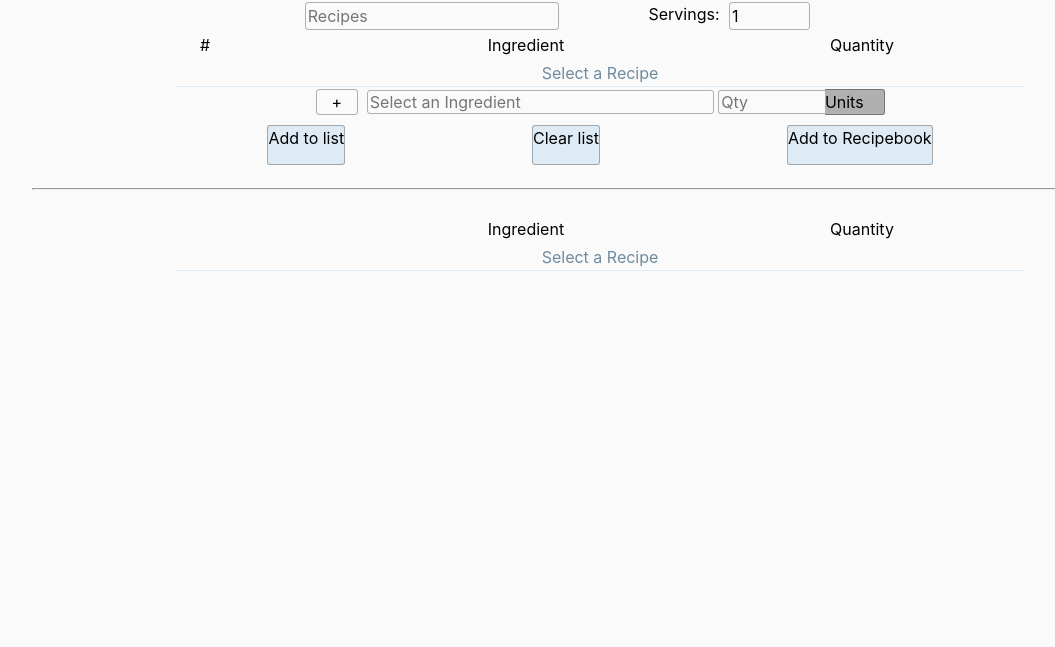
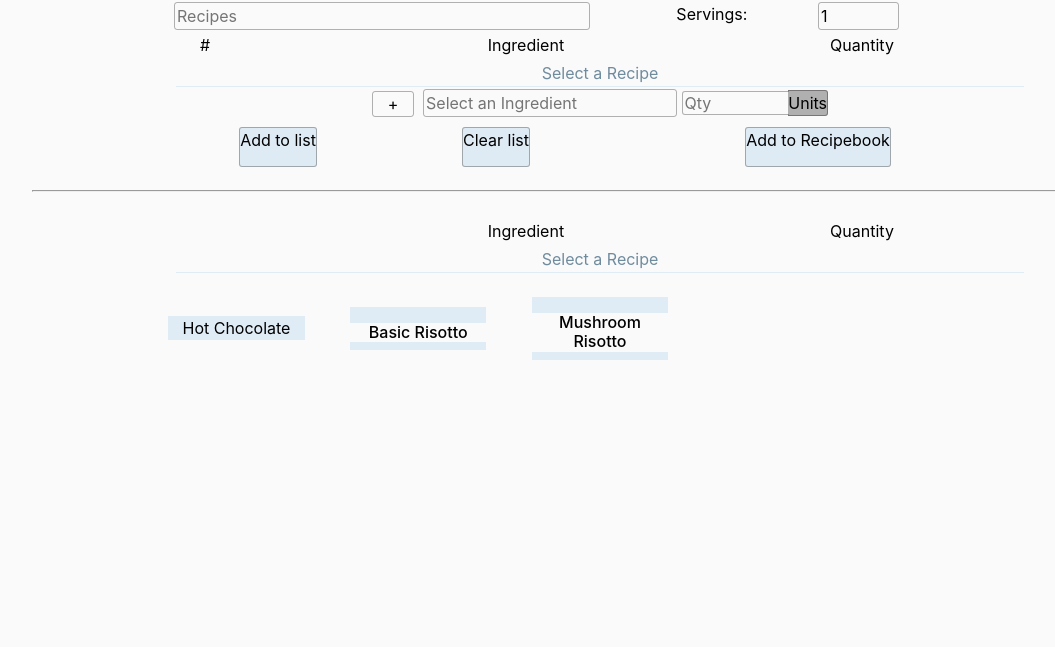
Before and after one commit to mcraig0602/RecipeSite, a website: page website/index.html in a window 1280 px wide. Shown: the part 153-800 px from the top of the page, without its empty margins (40-1095 px from the left). Drawn offline with Linux system fonts and the light colour scheme; no server answers.

Commit message:
Fixed some bugs and started doing some css grid stuff

```diff
--- a/website/css/style.scss
+++ b/website/css/style.scss
@@ -65,23 +65,45 @@ body {
   padding: 5%;
 }
 
-hr {}
-
-.container {}
-
 /*Form stuff*/
 form {
   margin: auto;
-  //margin-bottom: 10px;
   vertical-align: bottom;
   padding: auto;
 }
 
-#form {
+#controls {
   width: 100%;
-  display: flex;
-  flex-direction: row;
-  align-items: flex-start
+  display: grid;
+  align-items: flex-start;
+  grid-template-columns: 1fr 1fr 2fr;
+  grid-gap: 10px;
+}
+
+#tblControls {
+  width: 100%;
+  display: grid;
+  align-items: flex-start;
+  grid-template-columns: 2fr 1fr 1fr;
+  grid-gap: 10px;
+}
+
+#masterRecs {
+  margin-left: 10%;
+  margin-right: 10%;
+  //width: 100%;
+  display: grid;
+  //align-items: flex-start;
+  //grid-template-columns: 1fr 1fr 1fr 1fr;
+  //grid-gap: 10px;
+  grid-template-columns: repeat(auto-fill, minmax(10rem, 1fr));
+  grid-auto-rows: 1fr;
+}
+
+#box {
+  background: $ltblue;
+  text-align: center;
+  width: 75%;
 }
 
 select {
@@ -134,23 +156,18 @@ input:hover {
 #qtyInput {
   width: 12%;
   height: 100%;
-  display: inline;
   border-right: none;
   border-radius: 3px 0px 0px 3px;
 }
 
 #ingInput {
   margin: 0;
-  width: 40%;
-  height: 100%;
   display: inline;
   vertical-align: middle;
 }
 
 #unitInput {
   margin-left: -5px;
-  width: 7%;
-  height: 100%;
   display: inline;
   border-left: none;
   border-radius: 0px 3px 3px 0px;
@@ -159,7 +176,6 @@ input:hover {
 }
 
 #addbtn {
-
   margin-right: .5%;
   height: 100%;
   width: 5%;
@@ -185,7 +201,8 @@ input:hover {
   width: 75%;
 }
 
-#ingTable {
+#ingTable,
+#masterTable {
   margin: auto;
 }
 
--- a/website/index.html
+++ b/website/index.html
@@ -13,8 +13,8 @@
 <body>
   <div id="recipe">
     <h1 id="liveUpdate">Title</h1>
-    <form>
-      <input placeholder="Recipes" list="selRec" id="selectRecipe" name="recSelect" oninput="updateHeader()" />
+    <form id="tblControls">
+      <input placeholder="Recipes" list="selRec" id="selectRecipe" name="recSelect" />
       <label for="recSelect">Servings:</label>
       <datalist id="selRec"></datalist>
       <input value="1" type="number" id="serveInput" name="serveInput" placeholder="1" min="0" step="1">
@@ -51,7 +51,7 @@
         <option value="cup">cup</option>
       </select>
     </form>
-    <div id="form">
+    <div id="controls">
       <button type="button" id="addList">Add to list</button>
       <button type="button" id="clearList" onclick="clearIngs()">Clear list</button>
       <button type="button" id="addJSON">Add to Recipebook</button>
@@ -79,6 +79,17 @@
       </tbody>
     </table>
   </div>
+  <div class="grid" id="masterRecs">
+    <div id="box">
+      Hot Chocolate
+    </div>
+    <div id="box">
+      <h3>Basic Risotto</h3>
+    </div>
+    <div id="box">
+      <h3>Mushroom Risotto</h3>
+    </div>
+  </div>
 </body>
 <footer>
   <script src="js/jquery-3.3.1.js"></script>
--- a/website/js/index.js
+++ b/website/js/index.js
@@ -1,14 +1,25 @@
 document.getElementById("addbtn").addEventListener("click", addRow);
-document.getElementById("addbtn").addEventListener("click", rmvRow);
+//document.getElementById("addbtn").addEventListener("click", rmvRow);
 let ingsQty = [];
 
-function updateHeader() {
-  var x = document.getElementById("selectRecipe").value;
-  if (x !== null) {
-    x = "Grocery List Builder"
-  }
-  document.getElementById("liveUpdate").innerHTML = x;
-}
+$(document).ready(function (e) {
+  //Get Recipes
+  $.getJSON("all/recipes", (result) => {
+    for (i = 0; i < result.recipe.length; i++) {
+      let sel = document.createElement('option');
+      sel.setAttribute('value', result.recipe[i].replace("_", " "));
+      document.getElementById('selRec').appendChild(sel);
+    }
+  })
+  //Get Ingredients
+  $.getJSON("all/ingredients", (result) => {
+    for (i = 0; i < result.ingredients.length; i++) {
+      let sel = document.createElement('option');
+      sel.setAttribute('value', result.ingredients[i])
+      document.getElementById('mstrIngs').appendChild(sel);
+    }
+  })
+});
 
 $("#selectRecipe").change(function (e) {
   let item = e.currentTarget.value
@@ -38,27 +49,6 @@ $("#selectRecipe").change(function (e) {
     document.getElementById('blankholder').innerText = "Add ingredients"
   }
 });
-
-$(document).ready(function (e) {
-  //Get Recipes
-  $.getJSON("all/recipes", (result) => {
-    for (i = 0; i < result.recipe.length; i++) {
-      let sel = document.createElement('option');
-      sel.setAttribute('value', result.recipe[i].replace("_", " "));
-      document.getElementById('selRec').appendChild(sel);
-    }
-  })
-  //Get Ingredients
-  $.getJSON("all/ingredients", (result) => {
-    for (i = 0; i < result.ingredients.length; i++) {
-      let sel = document.createElement('option');
-      sel.setAttribute('value', result.ingredients[i])
-      document.getElementById('mstrIngs').appendChild(sel);
-    }
-  })
-});
-
-//$('#clearList').click(clearIngs());
 
 $('#addJSON').click(() => {
   let ingredients = {};
@@ -157,10 +147,12 @@ function rmvRow(cls) {
     var delRowI = cls.parentNode.parentNode.rowIndex;
     document.getElementById('ingTable').deleteRow(delRowI);
     var ingTbl = document.getElementById('ingTbl');
-    var ingTblCt = ingTbl.childElementCount;
     ingsQty.splice(delRowI - 2, 1);
-    for (i = 1; i < ingTblCt; i++) {
-      ingTbl.children[i].children[0].innerText = i;
+    for (i = 1; i < document.getElementById('ingTbl').children.length; i++) ingTbl.children[i].children[0].innerText = i;
+    if (document.getElementById('ingTbl').children.length == 1) {
+      document.getElementById('blankholder').style.visibility = "visible";
+      document.getElementById('blankholder').style.position = "relative";
+      document.getElementById('selectRecipe').value = null;
     }
   }
 }
```
Also changed, not shown: README.md, website/css/style.css, 1 other file.
